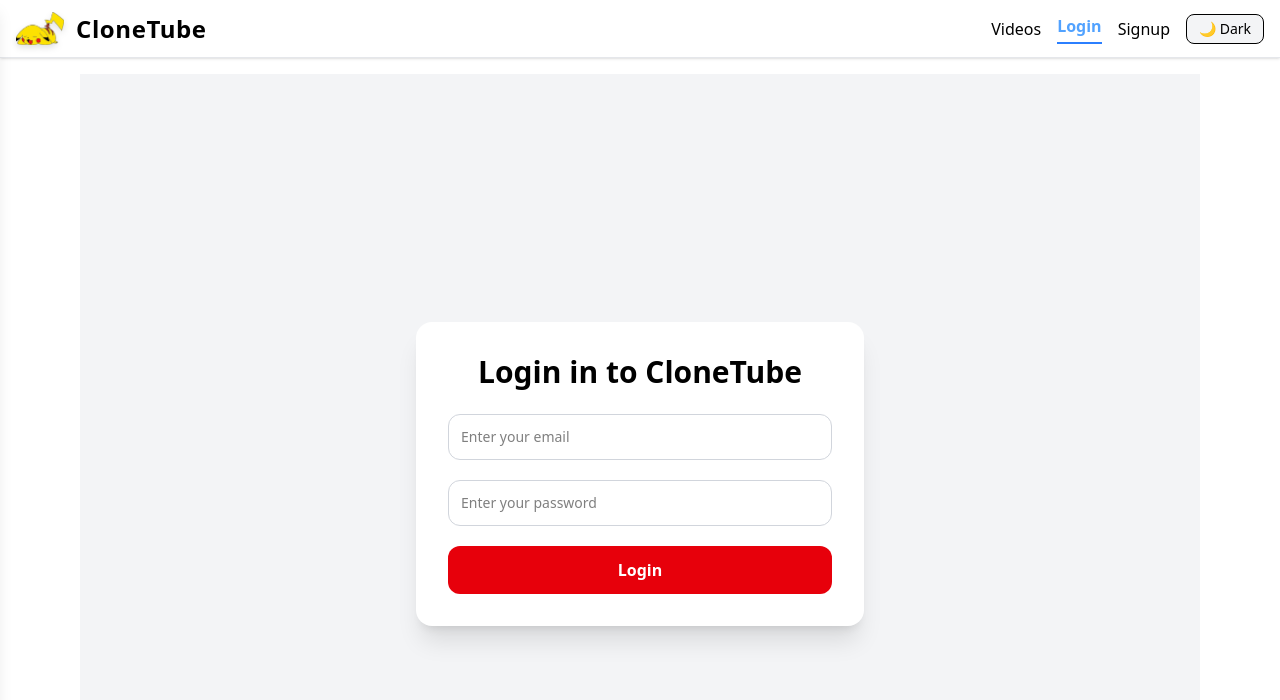
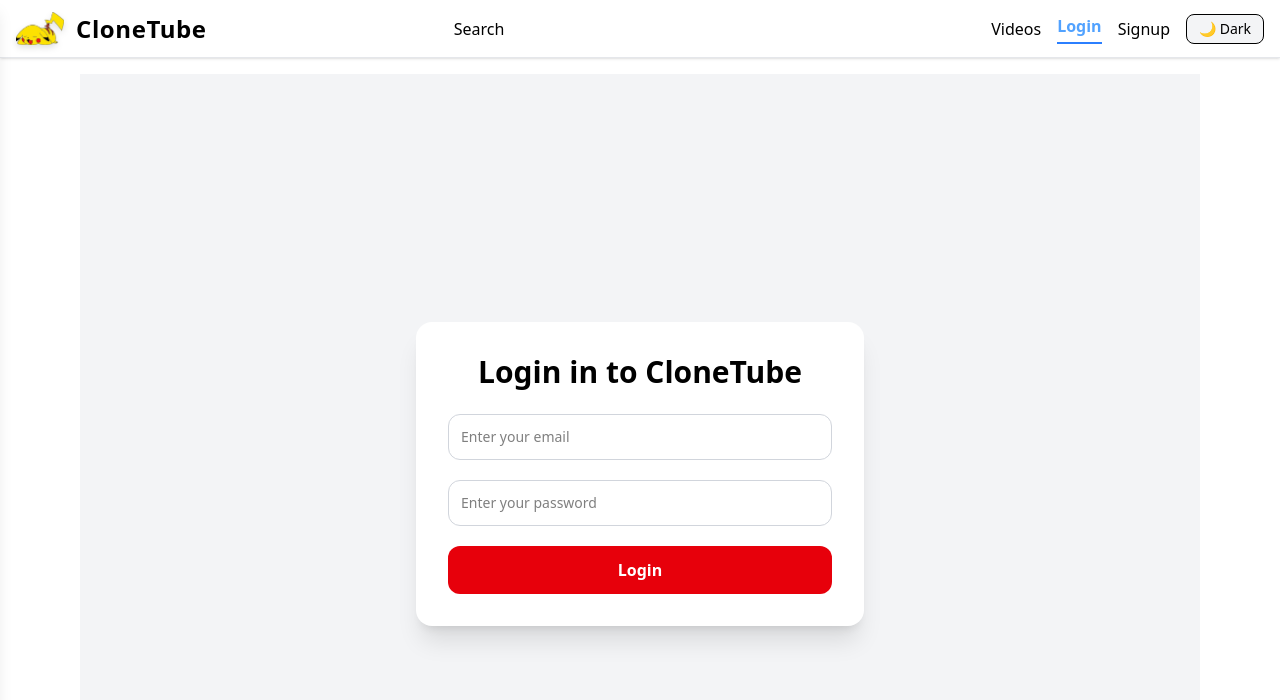
Before and after one commit to harishpandu548/Clonetube-frontend, a React (Vite) app: page /login in a window 1280 px wide. Shown: the top 700 px of the page. Built offline with nearby package versions, Linux system fonts and the light colour scheme; no server answers.

Commit message:
search bar

```diff
--- a/src/App.jsx
+++ b/src/App.jsx
@@ -16,6 +16,7 @@ import WatchHistory from "./components/WatchHistory";
 import Authcontext from "./authcontextapi/Authcontext";
 import NotFound from "./components/NotFound";
 import Yourvideos from "./components/Yourvideos";
+import SearchResults from "./components/SearchResults";
 
 function App() {
   const { user } = useContext(Authcontext);
@@ -52,6 +53,7 @@ function App() {
           <Route path="/watchhistory" element={<WatchHistory />} />
           <Route path="/yourvideos" element={<Yourvideos/>}/>
           <Route path="*" element={<NotFound />} />
+          <Route path="search" element={<SearchResults/>} />
         </Routes>
       </main>
     </div>
--- /dev/null
+++ b/src/components/SearchResults.jsx
@@ -0,0 +1,36 @@
+import React, { useState, useEffect } from "react";
+import { useSearchParams } from "react-router-dom";
+import axios from "../axios";
+import Videocard from "../pages/home/Videocard"
+
+function SearchResults() {
+  const [searchParams] = useSearchParams();
+  const query = searchParams.get("query");
+  const [results, setresults] = useState([]);
+
+  useEffect(() => {
+    if (query) {
+      axios
+        .get(`/videos/search?query=${query}`)
+        .then((res) => setresults(res.data.data))
+        .catch((err) => console.log(err));
+    }
+  }, [query]);
+  return (
+    <div className="p-4 max-w-6xl mx-auto">
+      <h2 className="text-xl font-bold mb-4">Search results for "{query}":</h2>
+
+      {results.length === 0 ? (
+        <p>No results found.</p>
+      ) : (
+        <div className="grid gap-4 sm:grid-cols-2 md:grid-cols-3">
+          {results.map((video) => (
+            <Videocard key={video._id} video={video} />
+          ))}
+        </div>
+      )}
+    </div>
+  );
+}
+
+export default SearchResults;
--- a/src/components/Searchbar.jsx
+++ /dev/null
@@ -1,10 +0,0 @@
-import React ,{useState} from 'react'
-import axios from "axios"
-
-function Searchbar() {
-  return (
-    <div>Searchbar</div>
-  )
-}
-
-export default Searchbar
--- a/src/pages/Navbar.jsx
+++ b/src/pages/Navbar.jsx
@@ -11,7 +11,16 @@ import AvatarModal from "./AvatarModal";
 function Navbar({ darkMode, setDarkMode }) {
   const { user, setuser } = useContext(Authcontext);
   const [isSidebarOpen, setIsSidebarOpen] = useState(false);
+  const [searchTerm,setSearchTerm]=useState("")
   const navigate = useNavigate();
+
+  const handleSearch=(e)=>{
+    e.preventDefault()
+    if(searchTerm.trim()!==""){
+      navigate(`/search?query=${searchTerm.trim()}`)
+      setSearchTerm("")
+    }
+  }
 
   const handleLogout = async () => {
     const result = await Swal.fire({
@@ -67,6 +76,10 @@ function Navbar({ darkMode, setDarkMode }) {
                 </span>
               </Link>
             </div>
+            <form onSubmit={handleSearch}>
+              <input type="text" value={searchTerm} onChange={(e)=>setSearchTerm(e.target.value)} />
+              <button type="submit">Search</button>
+            </form>
           </div>
 
           <div className="flex items-center gap-4 flex-wrap">
```
